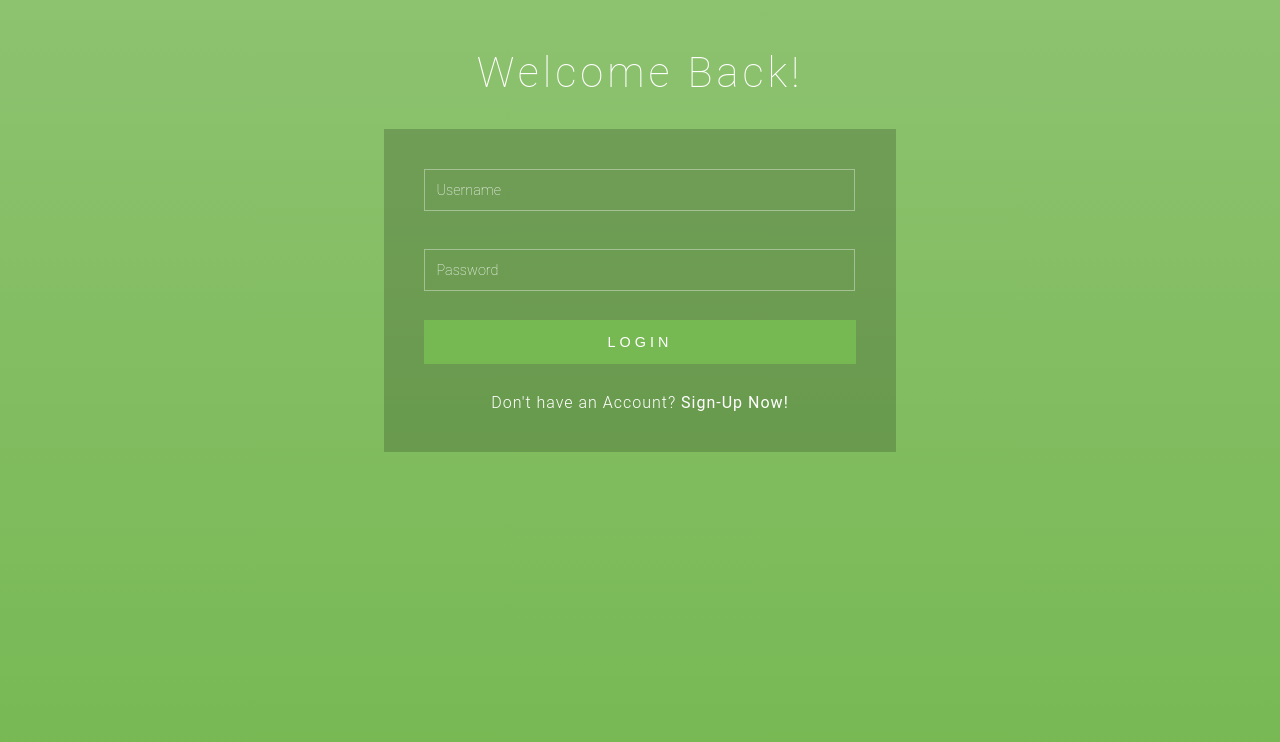
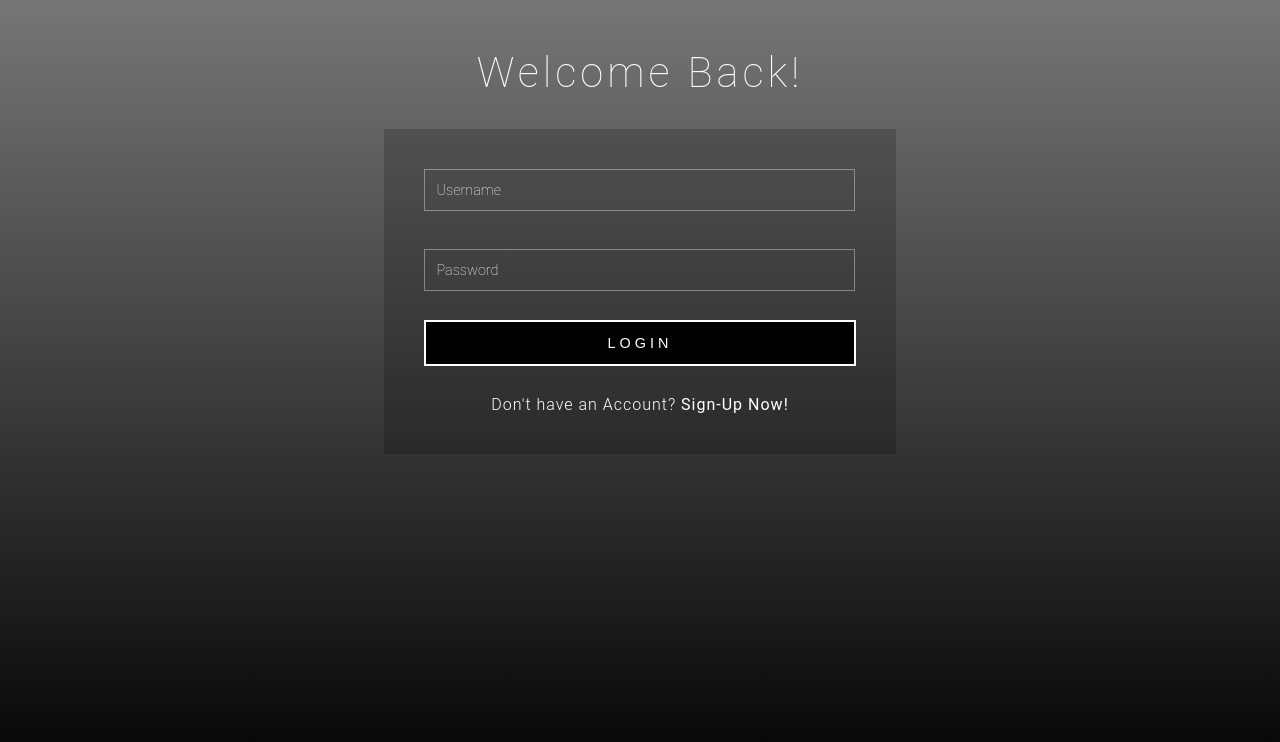
Before and after one commit to EthanSMorse/C-mere, a Flask app: page /signin in a window 1280 px wide. Shown: the top 742 px of the page. Run offline with Flask 3, Linux system fonts and the light colour scheme.

Commit message:
worked on styles and feed

```diff
--- a/main.py
+++ b/main.py
@@ -58,7 +58,7 @@ def registration ():
         password = request.form["password"]
         email = request.form["email"]
         cursor = conn.cursor()
-        cursor.execute(f"INSERT INTO `User`(`Username`, `Passwords`, `Email`) VALUES ('{username}', '{password}', '{email}')")
+        cursor.execute(f"INSERT INTO `User`(`Username`, `Password`, `Email`) VALUES ('{username}', '{password}', '{email}')")
         cursor.close()
         conn.commit()
         return redirect('/signin')
--- a/static/styles.css
+++ b/static/styles.css
@@ -102,12 +102,11 @@ html, body, div, span, applet, object, iframe, h1, h2, h3, h4, h5, h6, p, blockq
 
   /*-- end reset --*/
   body {
-    background: #76b852;
     /* fallback for old browsers */
-    background: -webkit-linear-gradient(to top, #76b852, #8DC26F);
-    background: -moz-linear-gradient(to top, #76b852, #8DC26F);
-    background: -o-linear-gradient(to top, #76b852, #8DC26F);
-    background: linear-gradient(to top, #76b852, #8DC26F);
+    background: -webkit-linear-gradient(180deg, rgb(118, 118, 118), rgb(0, 0, 0));
+    background: -moz-linear-gradient(180deg, rgb(118, 118, 118), rgb(0, 0, 0));
+    background: -o-linear-gradient(180deg, rgb(118, 118, 118), rgb(0, 0, 0));
+    background: linear-gradient(180deg, rgb(118, 118, 118), rgb(0, 0, 0));
     background-size: cover;
     background-attachment: fixed;
     font-family: 'Roboto', sans-serif;
@@ -202,9 +201,9 @@ html, body, div, span, applet, object, iframe, h1, h2, h3, h4, h5, h6, p, blockq
   input[type="submit"] {
     font-size: .9em;
     color: #fff;
-    background: #76b852;
+    background: #000000;
     outline: none;
-    border: 1px solid #76b852;
+    border: 2px solid #ffffff;
     cursor: pointer;
     padding: 0.9em;
     -webkit-appearance: none;
--- a/templates/signin.html.jinja
+++ b/templates/signin.html.jinja
@@ -16,6 +16,11 @@
 	href="https://fonts.googleapis.com/css?family=Nunito:200,200i,300,300i,400,400i,600,600i,700,700i,800,800i,900,900i"
 	rel="stylesheet" />
 <!-- //web font -->
+	<style>
+		.colour {
+			background-color: grey;
+		}
+	</style>
 </head>
 <body>
 	<!-- main -->
```
Also changed, not shown: templates/home.html.jinja (+0 -7 lines).
